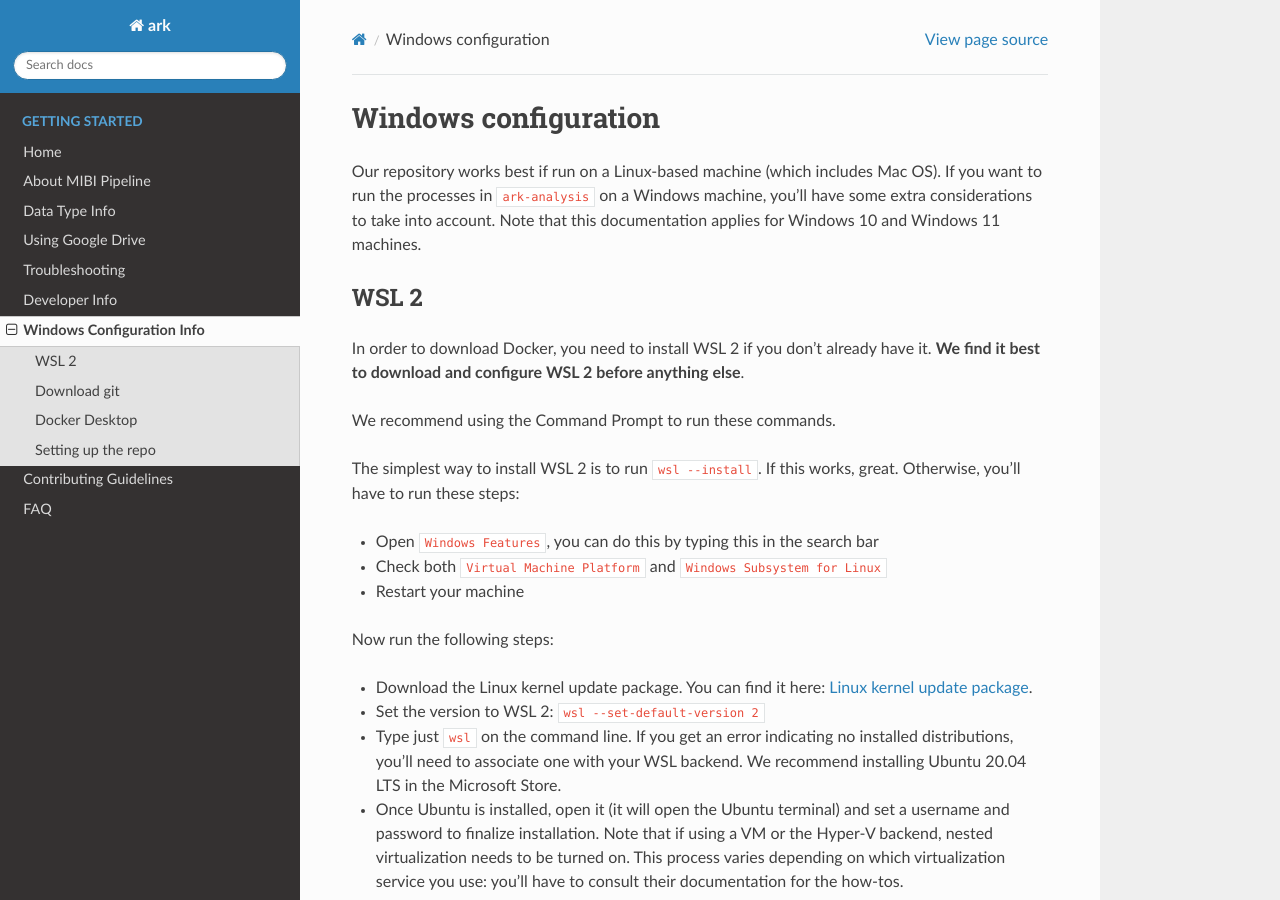
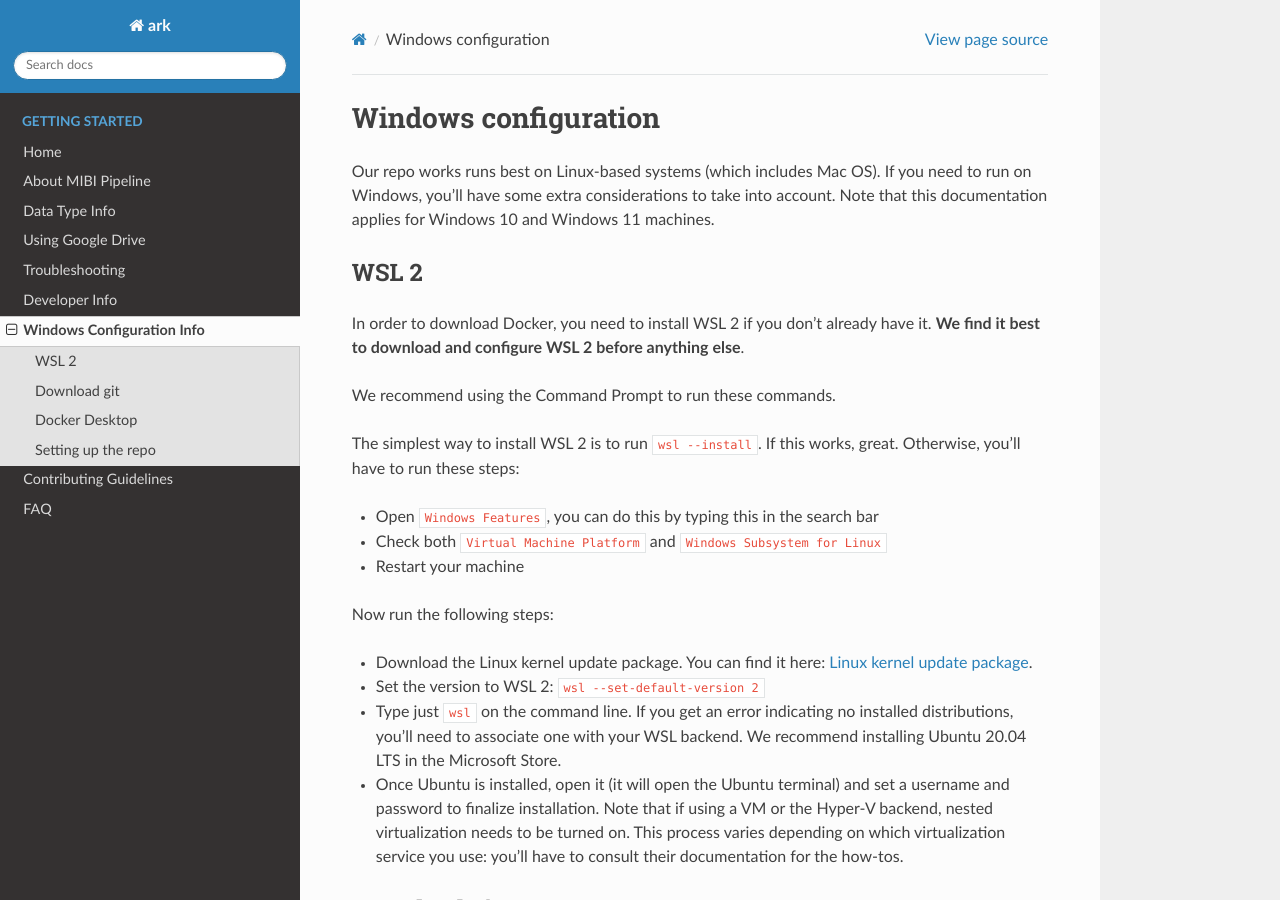
Before and after one commit to angelolab/ark-analysis, a Sphinx documentation site: the page built from docs/_rtd/windows_setup.md, in a window 1280 px wide and 900 px high. Built offline with Sphinx 7.4.7 and the Read the Docs theme 2.0.0, drawn with Linux system fonts in a browser that asks for light colours; pages that are not in the unit, such as notebooks, are missing from menus.

Commit message:
MD fixes

```diff
--- a/docs/_rtd/windows_setup.md
+++ b/docs/_rtd/windows_setup.md
@@ -1,6 +1,6 @@
 ## Windows configuration
 
-Our repository works best if run on a Linux-based machine (which includes Mac OS). If you want to run the processes in `ark-analysis` on a Windows machine, you'll have some extra considerations to take into account. Note that this documentation applies for Windows 10 and Windows 11 machines.
+Our repo works runs best on Linux-based systems (which includes Mac OS). If you need to run on Windows, you'll have some extra considerations to take into account. Note that this documentation applies for Windows 10 and Windows 11 machines.
 
 ### WSL 2
 
```
Also changed, not shown: README.md (+4 -0 lines).
